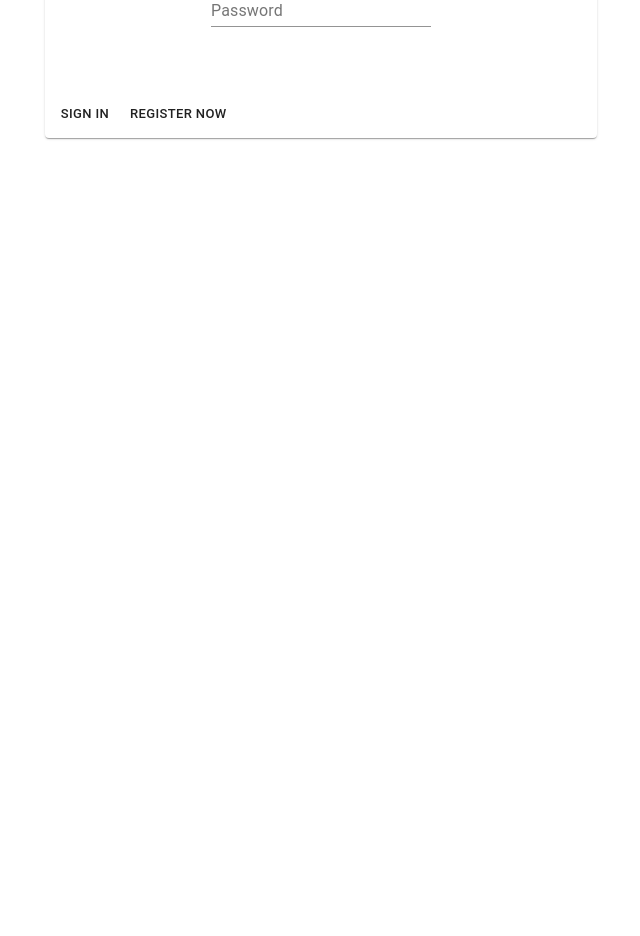
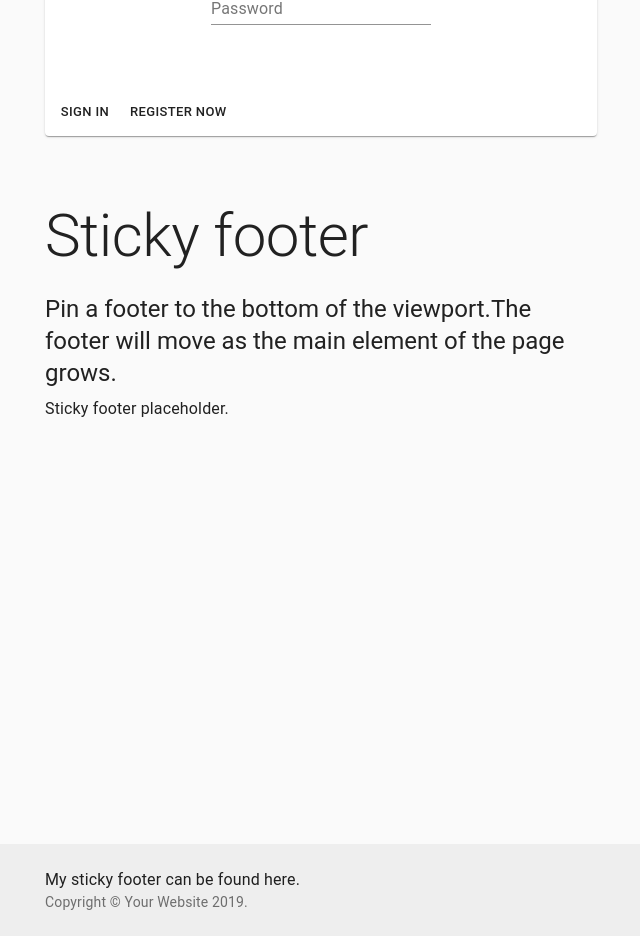
Before and after one commit to Himank17Gupta/OnlinePolls, a React (Create React App) app: page / in a window 1280 px wide. Shown: the part 313-1249 px from the top of the page, without its empty margins (319-959 px from the left). Before the commit the page ends 800 px from the top, so only its background shows below. Built offline with nearby package versions, Linux system fonts and the light colour scheme.

Commit message:
footer addition

```diff
--- a/src/components/Login.js
+++ b/src/components/Login.js
@@ -12,6 +12,7 @@ import Header from './header';
 import axios from 'axios';
 import {store} from "../models/store";
 import {connect}  from 'react-redux';
+import StickyFooter from './footer';
 
 const useStyles = makeStyles({
   card: {
@@ -125,6 +126,7 @@ render(){
     </Card>
     </div>
     </Container>
+    <StickyFooter/>
     </>
   );
 }
--- a/src/components/footer.js
+++ b/src/components/footer.js
@@ -0,0 +1,63 @@
+import React from 'react';
+import CssBaseline from '@material-ui/core/CssBaseline';
+import Typography from '@material-ui/core/Typography';
+import { makeStyles } from '@material-ui/core/styles';
+import Container from '@material-ui/core/Container';
+import Link from '@material-ui/core/Link';
+
+function Copyright() {
+  return (
+    <Typography variant="body2" color="textSecondary">
+      {'Copyright © '}
+      <Link color="inherit" href="https://material-ui.com/">
+        Your Website
+      </Link>{' '}
+      {new Date().getFullYear()}
+      {'.'}
+    </Typography>
+  );
+}
+
+const useStyles = makeStyles(theme => ({
+  root: {
+    display: 'flex',
+    flexDirection: 'column',
+    minHeight: '100vh',
+  },
+  main: {
+    marginTop: theme.spacing(8),
+    marginBottom: theme.spacing(2),
+  },
+  footer: {
+    padding: theme.spacing(3, 2),
+    marginTop: 'auto',
+    backgroundColor:
+      theme.palette.type === 'dark' ? theme.palette.grey[800] : theme.palette.grey[200],
+  },
+}));
+
+export default function StickyFooter() {
+  const classes = useStyles();
+
+  return (
+    <div className={classes.root}>
+      <CssBaseline />
+      <Container component="main" className={classes.main} maxWidth="sm">
+        <Typography variant="h2" component="h1" gutterBottom>
+          Sticky footer
+        </Typography>
+        <Typography variant="h5" component="h2" gutterBottom>
+          {'Pin a footer to the bottom of the viewport.'}
+          {'The footer will move as the main element of the page grows.'}
+        </Typography>
+        <Typography variant="body1">Sticky footer placeholder.</Typography>
+      </Container>
+      <footer className={classes.footer}>
+        <Container maxWidth="sm">
+          <Typography variant="body1">My sticky footer can be found here.</Typography>
+          <Copyright />
+        </Container>
+      </footer>
+    </div>
+  );
+}
--- a/src/components/header.js
+++ b/src/components/header.js
@@ -33,7 +33,7 @@ export default function Header() {
             Online Polling Application
           </Typography>
           {/* <Button color="inherit">Dummy</Button> */}
-          <Button color="inherit">About</Button>
+          <Button color="inherit">View Polls</Button>
         </Toolbar>
       </AppBar>
     </div>
```
